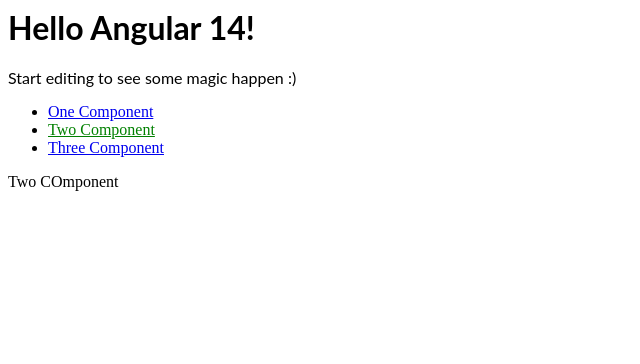
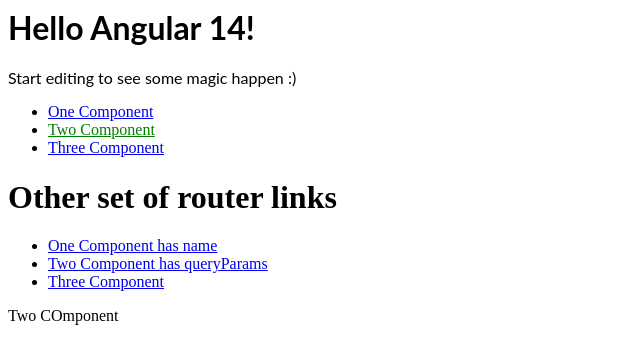
Before and after one commit to GetSetAbhi/angular-routing, an Angular app: page /two in a window 1280 px wide. Shown: the top 364 px of the page, without its empty margins (0-640 px from the left). Built offline with nearby package versions, Linux system fonts and the light colour scheme.

Commit message:
3 files modified

```diff
--- a/src/app/app.component.html
+++ b/src/app/app.component.html
@@ -1,10 +1,27 @@
 <hello name="{{ name }}"></hello>
-<p>
-  Start editing to see some magic happen :)
-</p>
+<p>Start editing to see some magic happen :)</p>
 <ul>
   <li><a routerLink="/one" routerLinkActive="active">One Component</a></li>
   <li><a routerLink="/two" routerLinkActive="active">Two Component</a></li>
   <li><a routerLink="/three" routerLinkActive="active">Three Component</a></li>
 </ul>
+<h1>Other set of router links</h1>
+<ul>
+  <li>
+    <a [routerLink]="['/one']" routerLinkActive="active"
+      >One Component has name</a
+    >
+  </li>
+  <li>
+    <a
+      [routerLink]="['/two']"
+      [queryParams]="{ firstName: 'Abhishek', lastName: 'Raina' }"
+      routerLinkActive="active"
+      >Two Component has queryParams</a
+    >
+  </li>
+  <li>
+    <a [routerLink]="['/three']" routerLinkActive="active">Three Component</a>
+  </li>
+</ul>
 <router-outlet></router-outlet>
--- a/src/app/two/two.component.html
+++ b/src/app/two/two.component.html
@@ -1 +1,2 @@
 <p>Two COmponent</p>
+<p *ngIf="name">My Name is {{ name }}</p>
--- a/src/app/two/two.component.ts
+++ b/src/app/two/two.component.ts
@@ -1,15 +1,23 @@
 import { Component, OnInit } from '@angular/core';
+import { ActivatedRoute } from '@angular/router';
 
 @Component({
   selector: 'app-two',
   templateUrl: './two.component.html',
-  styleUrls: ['./two.component.css']
+  styleUrls: ['./two.component.css'],
 })
 export class TwoComponent implements OnInit {
+  constructor(private activatedRoute: ActivatedRoute) {}
 
-  constructor() { }
+  name: string;
 
   ngOnInit() {
+    this.activatedRoute.queryParams.subscribe((params) => {
+      const userId = params['firstName'] + params['lastName'];
+      if (userId) {
+        this.name = userId;
+        console.log(userId);
+      }
+    });
   }
-
 }
```
